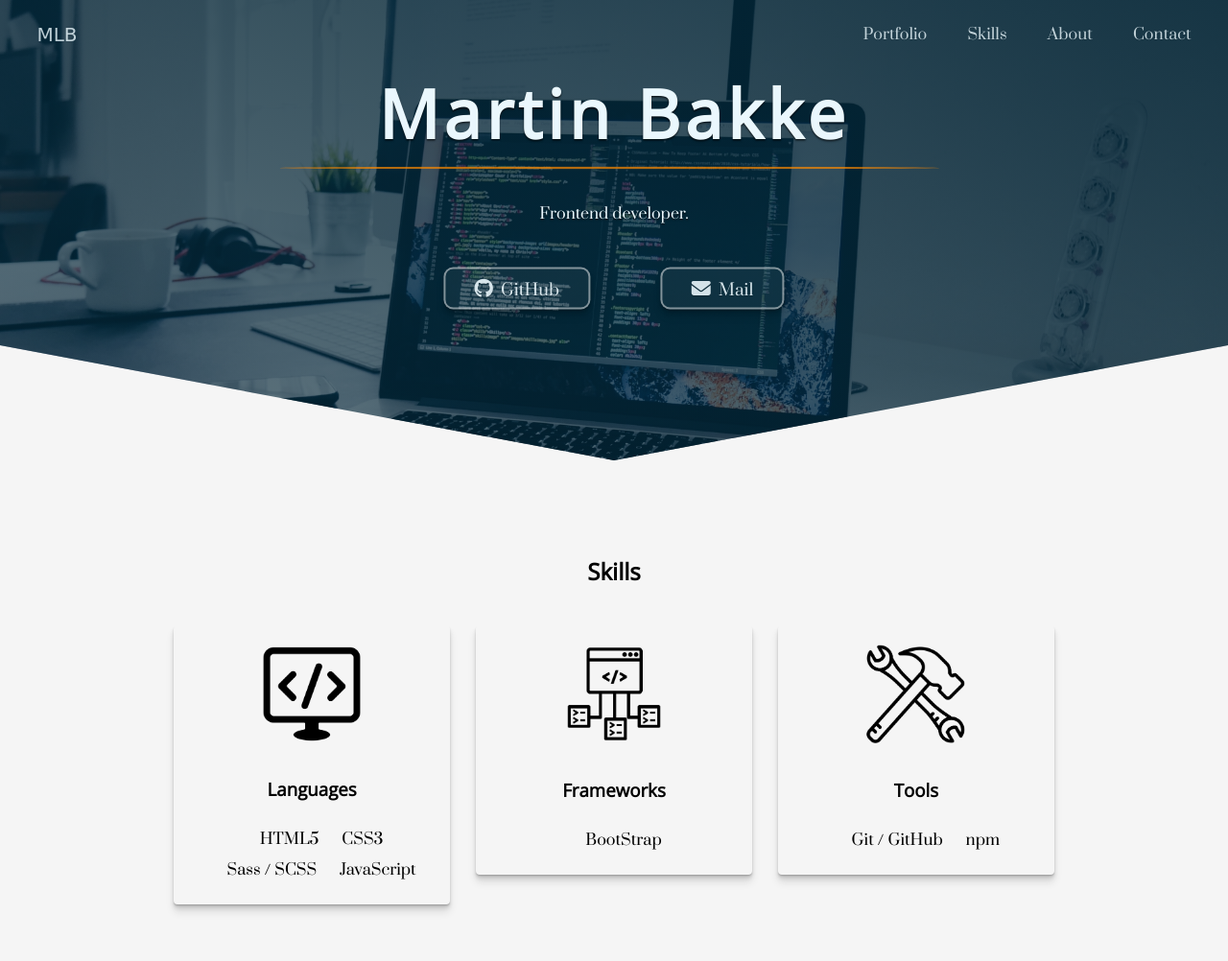
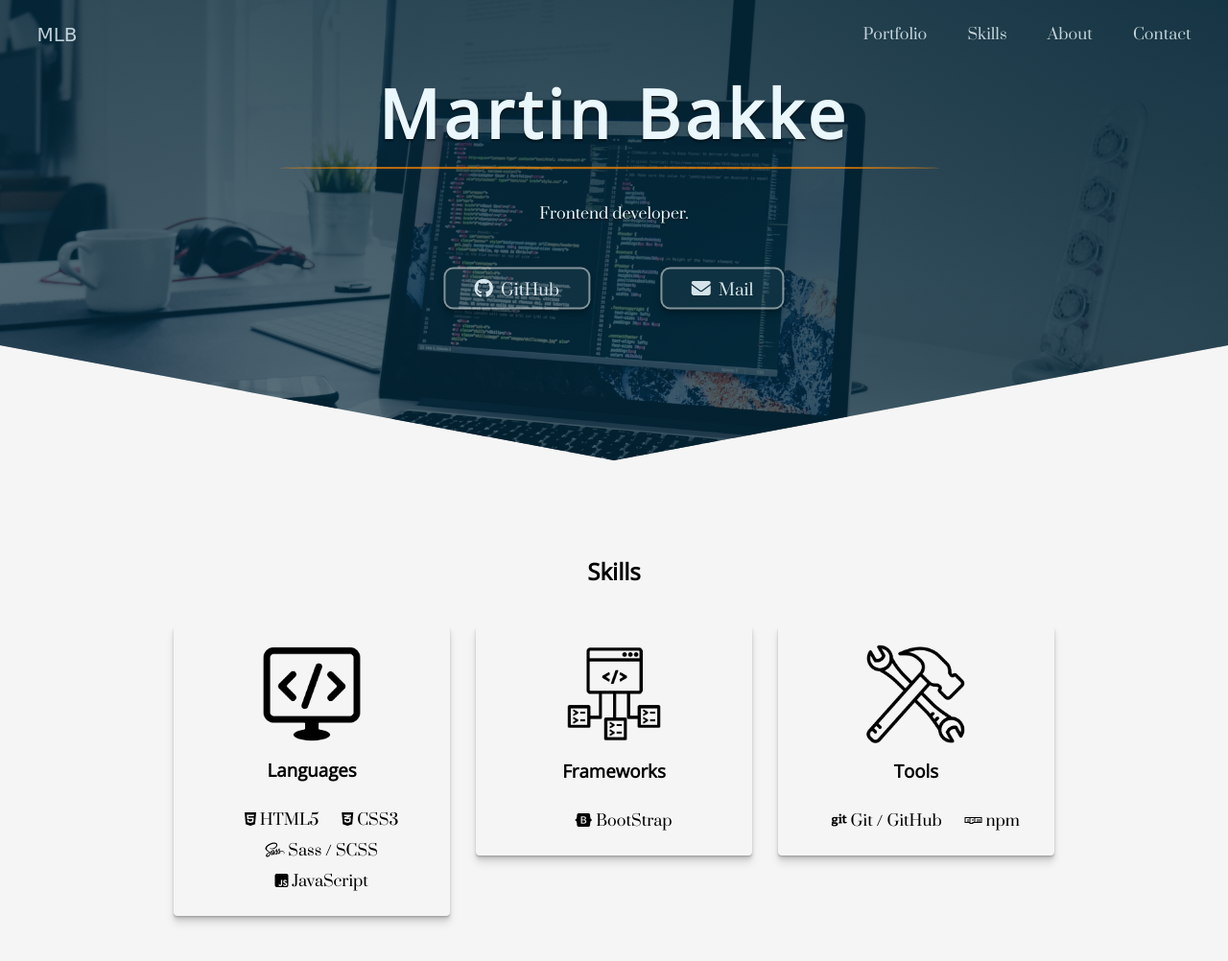
Before and after one commit to mlbakke/arrow-portfolio-site, a website: page index.html in a window 1280 px wide. Shown: the whole page at 96% size. Drawn offline with nearby package versions, Linux system fonts and the light colour scheme; a web font is replaced by a local one.

Commit message:
fixes to skills-box

```diff
--- a/index.html
+++ b/index.html
@@ -54,26 +54,50 @@
     </header>
     <main>
         <section class="section-skills" id="skills">
-            <h2 class="heading-secondary u-center-text u-margin-bottom-med">Skills</h2>
+            <h2 class="heading-secondary heading-secondary--dark u-center-text u-margin-bottom-med">Skills</h2>
             <div class="skills-box">
                 <div class="skills-box__group">
-                    <img src="img/programming.png" alt="Languages icon" class="skills-box__illustration u-margin-bottom-small">
+                    <img src="img/programming.png" alt="Languages icon" class="skills-box__illustration">
                     <h3 class="heading-tertiary u-margin-bottom-small">Languages</h3>
-                    <p class="skills-box__skill">HTML5</p>
-                    <p class="skills-box__skill">CSS3</p>
-                    <p class="skills-box__skill">Sass / SCSS</p>
-                    <p class="skills-box__skill">JavaScript</p>
+
+                    <div class="skills-box__skill">
+                        <i class="fab fa-html5 skills-box__skill--icon"></i>
+                        <span class="skills-box__skill--text">HTML5</span>
+                    </div>
+                    <div class="skills-box__skill">
+                        <i class="fab fa-css3-alt skills-box__skill--icon"></i>
+                        <span class="skills-box__skill--text">CSS3</span>
+                    </div>
+                    <div class="skills-box__skill">
+                        <i class="fab fa-sass skills-box__skill--icon"></i>
+                        <span class="skills-box__skill--text">Sass / SCSS</span>
+                    </div>
+                    <div class="skills-box__skill">
+                        <i class="fab fa-js-square skills-box__skill--icon"></i>
+                        <span class="skills-box__skill--text">JavaScript</span>
+                    </div>
                 </div>
                 <div class="skills-box__group">
-                    <img src="img/framework.png" alt="Framework icon" class="skills-box__illustration u-margin-bottom-small">
+                    <img src="img/framework.png" alt="Framework icon" class="skills-box__illustration">
                     <h3 class="heading-tertiary u-margin-bottom-small">Frameworks</h3>
-                    <p class="skills-box__skill">BootStrap</p>
+
+                    <div class="skills-box__skill">
+                        <i class="fab fa-bootstrap skills-box__skill--icon"></i>
+                        <span class="skills-box__skill--text">BootStrap</span>
+                    </div>
                 </div>
+
                 <div class="skills-box__group">
-                    <img src="img/tools.png" alt="Tools icon" class="skills-box__illustration u-margin-bottom-small">
+                    <img src="img/tools.png" alt="Tools icon" class="skills-box__illustration">
                     <h3 class="heading-tertiary u-margin-bottom-small">Tools</h3>
-                    <p class="skills-box__skill">Git / GitHub</p>
-                    <p class="skills-box__skill">npm</p>
+                    <div class="skills-box__skill">
+                        <i class="fab fa-git skills-box__skill--icon"></i>
+                        <span class="skills-box__skill--text">Git / GitHub</span>
+                    </div>
+                    <div class="skills-box__skill">
+                        <i class="fab fa-npm skills-box__skill--icon"></i>
+                        <span class="skills-box__skill--text">npm</span>
+                    </div>
                 </div>
             </div>
         </section>
--- a/sass/components/_skills-box.scss
+++ b/sass/components/_skills-box.scss
@@ -26,6 +26,14 @@
 
     &__skill {
         display: inline-block;
-        margin-left: 2rem;
+        width: 45%;
+        &--icon {
+            margin-right: 1rem;
+            font-size: 2.5rem;
+        }
+        &--text {
+            font-size: 1.4rem;
+            vertical-align: top;
+        }
     }
 }
```
